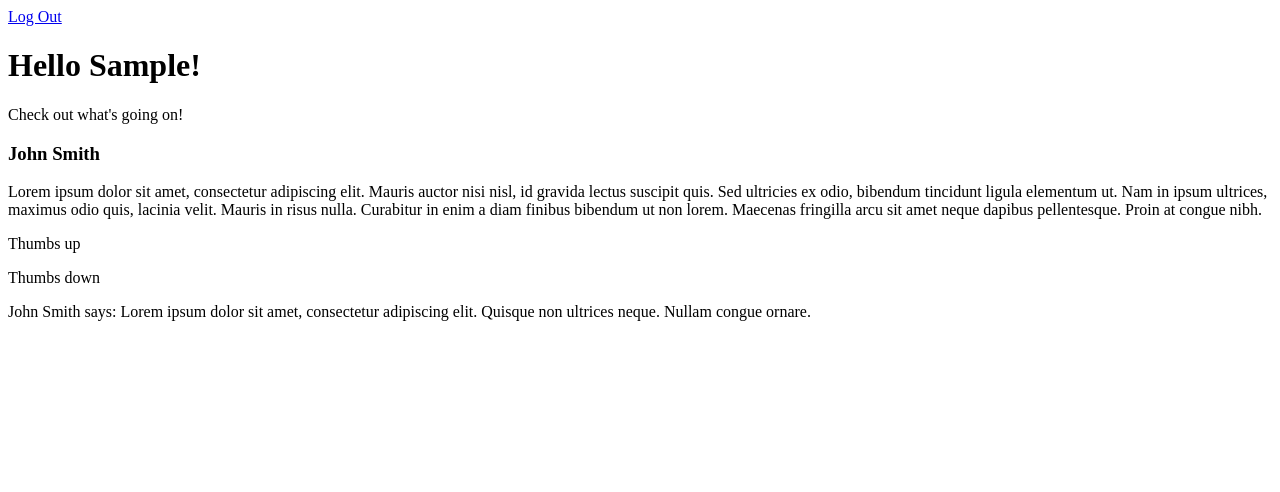
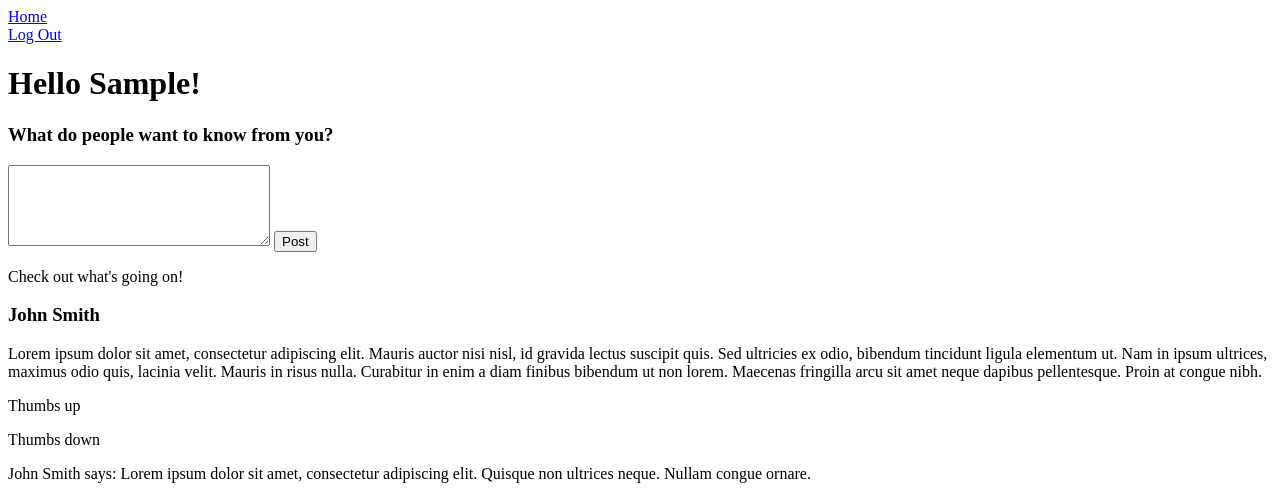
Before and after one commit to jimkyoon/fb-clone, a CodeIgniter app: page /database/index.php/users/profile in a window 1280 px wide. Shown: the top 492 px of the page. Run offline with CodeIgniter, Linux system fonts and the light colour scheme; the visitor is signed in with stand-in values (Sample User, id 1); tables that the repository leaves empty hold one stand-in row (values such as "Sample post").

Commit message:
feed update, starting on posts

```diff
--- a/application/controllers/main.php
+++ b/application/controllers/main.php
@@ -3,6 +3,7 @@ defined('BASEPATH') OR exit('No direct script access allowed');
 
 class Main extends CI_Controller {
 
+  // load the first page to the site
 	public function index()
 	{
     $this->load->view('partials/header');
--- a/application/controllers/users.php
+++ b/application/controllers/users.php
@@ -71,6 +71,7 @@ class Users extends CI_Controller {
   {
     // load in the user profile and feed
     $this->load->model('user');
+    $this->load->model('post');
     if($this->session->userdata())
     {
       $user = $this->user->get_user_byid($this->session->userdata('user_id'));
--- /dev/null
+++ b/application/models/post.php
@@ -0,0 +1,20 @@
+<?php
+defined('BASEPATH') OR exit('No direct script access allowed');
+
+class Post extends CI_Model {
+
+  // load all posts (limited to 10)
+  public function allpost()
+  {
+    return $this->db->query("SELECT * FROM posts ORDER BY id DESC LIMIT 10")->row_array();
+  }
+
+  // create the post
+  public function create($post, $poster)
+  {
+    $query = "INSERT INTO posts (content, created_at, updated_at, user_id) VALUES (?,?,?,?)";
+    $values = array($post['content'], date("Y-m-d, H:i:s"), date("Y-m-d, H:i:s"), $poster);
+    return $this->db->query($query, $values);
+  }
+
+}
--- a/application/views/partials/header.php
+++ b/application/views/partials/header.php
@@ -8,7 +8,10 @@ defined('BASEPATH') OR exit('No direct script access allowed');
     <title>Jim's Facebook Clone</title>
   </head>
   <body>
-    <div id="nav">
+    <div id="navleft">
+      <a href="/">Home</a>
+    </div>
+    <div id="navright">
       <?php
         if($this->session->userdata('loggedin') == TRUE)
         {
--- a/application/views/users/feed.php
+++ b/application/views/users/feed.php
@@ -9,6 +9,11 @@ defined('BASEPATH') OR exit('No direct script access allowed');
   </head>
   <body>
     <h1>Hello <?= $user['first_name'] ?>!</h1>
+    <h3>What do people want to know from you?</h3>
+    <form action="/post/create" method="POST">
+      <textarea name="content" cols="30" rows="5"></textarea>
+      <input type="submit" value="Post">
+    </form>
     <p>Check out what's going on!</p>
     <div id="feed">
       <div class="message">
--- a/application/views/users/loginpage.php
+++ b/application/views/users/loginpage.php
@@ -23,7 +23,7 @@ defined('BASEPATH') OR exit('No direct script access allowed');
 
     <div id="container">
       <h1>Login</h1>
-      <form action="/users/login" method="post">
+      <form action="/users/login" method="POST">
         <label>Email: </label><input type="text" name="email">
         <label>Password: </label><input type="password" name="password">
         <input type="submit" value="Login!">
--- a/application/views/users/regpage.php
+++ b/application/views/users/regpage.php
@@ -23,7 +23,7 @@ defined('BASEPATH') OR exit('No direct script access allowed');
 
     <div id="container">
       <h1>Register</h1>
-      <form action="/users/reg" method="post">
+      <form action="/users/reg" method="POST">
         <label>First Name: </label><input type="text" name="first_name">
         <label>Last Name: </label><input type="text" name="last_name">
         <label>Email: </label><input type="text" name="email">
```
Also changed, not shown: application/controllers/posts.php (added, +18 -0 lines).
